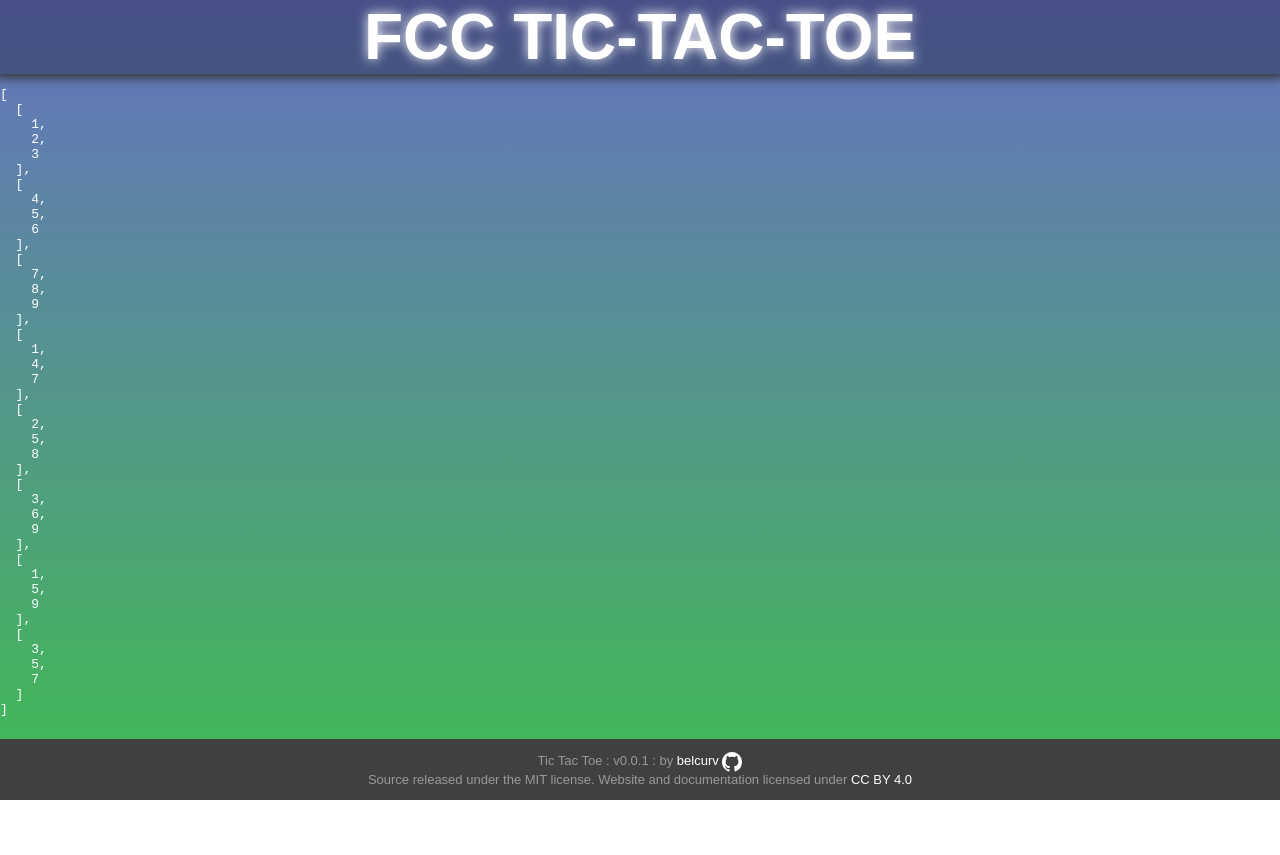
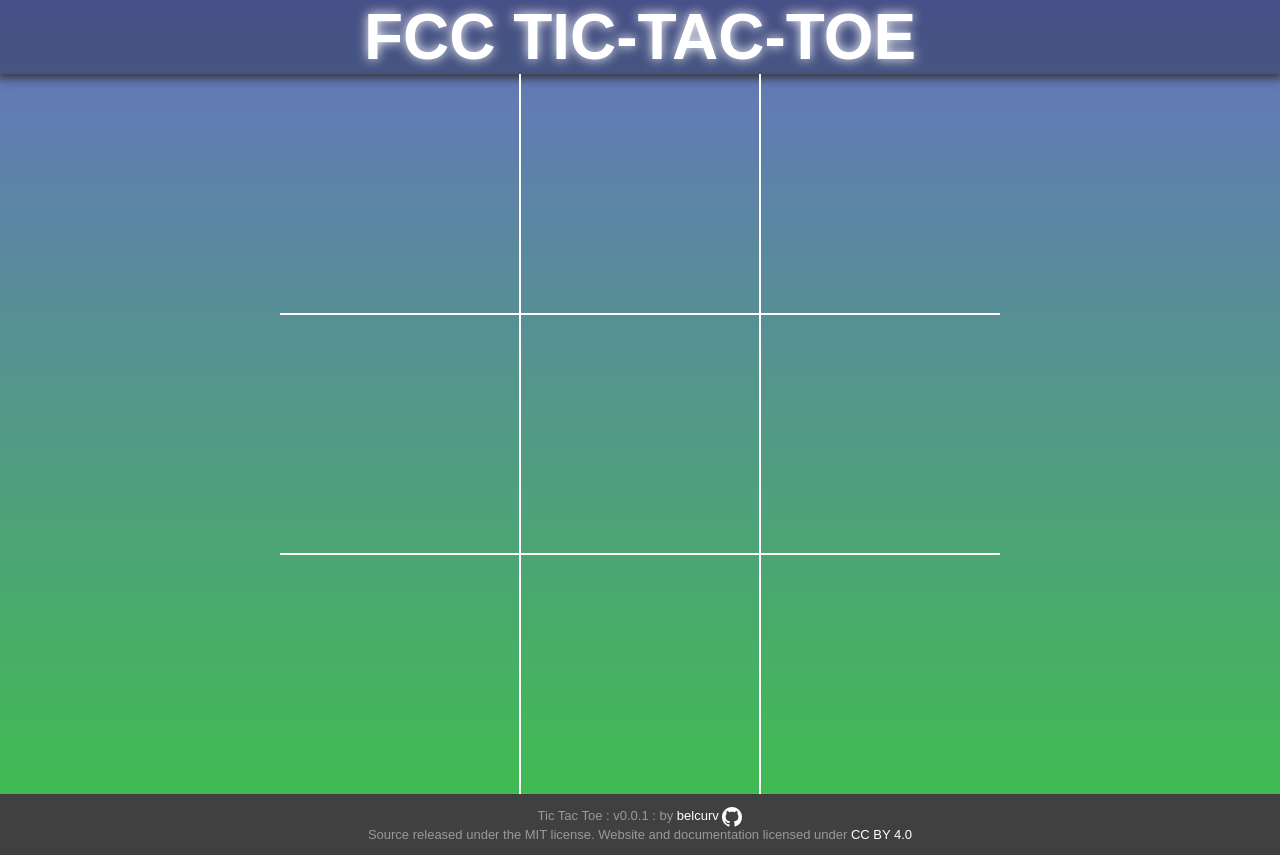
Before and after one commit to belcurv/fcc-tic-tac-toe, a plain HTML site: page index.html in a window 1280 px wide. Before the commit the page ends 800 px from the top, so only its background shows below. Drawn offline with nearby package versions, Linux system fonts and the light colour scheme.

Commit message:
Build board, Refactor JS to more modular style

```diff
--- a/css/style.css
+++ b/css/style.css
@@ -26,7 +26,7 @@ body {
     width: 100%;
     display: flex;
     flex-direction: column;
-    justify-content: space-between;
+
 }
 
 .title {
@@ -48,6 +48,87 @@ body {
 
 #game {
     flex: 1;
+    display: flex;
+    align-self: center;
+    flex-flow: column nowrap;
+    justify-content: center;
+    width: 720px;
+}
+
+#game .board {
+    display: flex;
+    height: 720px;
+    flex-flow: row wrap;
+}
+
+#game .square {
+    border: 1px solid #fff;
+    box-sizing: border-box;
+    flex: 1 0 30%;
+}
+
+#game .square#sq0 {
+    border-top: none;
+    border-left: none;
+}
+
+#game .square#sq1 {
+    border-top: none;
+}
+
+#game .square#sq2 {
+    border-top: none;
+    border-right: none;
+}
+
+#game .square#sq3 {
+    border-left: none;
+}
+
+#game .square#sq5 {
+    border-right: none;
+}
+
+#game .square#sq6 {
+    border-bottom: none;
+    border-left: none;
+}
+
+#game .square#sq7 {
+    border-bottom: none;
+}
+
+#game .square#sq8 {
+    border-bottom: none;
+    border-right: none;
+}
+
+/* ============================== responsive =============================== */
+
+@media all and (max-width: 720px) {
+
+    #game {
+        width: 480px;
+    }
+
+    #game .board {
+        height: 480px;
+    }
+}
+
+@media all and (max-width: 360px) {
+
+    .title {
+        font-size: 2em;
+    }
+
+    #game {
+        width: 320px;
+    }
+
+    #game .board {
+        height: 320px;
+    }
 }
 
 /* ================================= footer ================================ */
--- a/index.html
+++ b/index.html
@@ -22,6 +22,7 @@
 
     <!-- javascript -->
     <script src="https://cdnjs.cloudflare.com/ajax/libs/jquery/3.1.1/jquery.min.js"></script>
+    <script src="js/game.js"></script>
     <script src="js/footer.js"></script>
     <script src="js/app.js"></script>
 
--- a/js/app.js
+++ b/js/app.js
@@ -1,52 +1,9 @@
 /* jshint esversion:6 */
-/* globals jQuery */
+/* globals $, Game, BelcurvFooter, document */
 
-(function ($) {
+$(document).ready(function () {
 
-    'use strict';
+    Game.init();
+    BelcurvFooter.init();
 
-    var DOM = {},
-        victories = [
-            [1, 2, 3],
-            [4, 5, 6],
-            [7, 8, 9],
-            [1, 4, 7],
-            [2, 5, 8],
-            [3, 6, 9],
-            [1, 5, 9],
-            [3, 5, 7]
-        ];
-
-
-    /* ========================== private methods ========================== */
-
-    // cache DOM elements
-    function cacheDom() {
-        DOM.$game = $('#game');
-    }
-
-    // bind events
-    function bindEvents() {
-
-    }
-
-    // main renderer
-    function render() {
-        DOM.$game
-            .append(`<pre>${JSON.stringify(victories, null, 2)}</pre>`);
-    }
-
-
-
-    /* ========================== public methods =========================== */
-
-    // autoexec on page load
-    (function init () {
-
-        cacheDom();
-        bindEvents();
-        render();
-
-    }());
-
-}(jQuery));
+});
--- a/js/footer.js
+++ b/js/footer.js
@@ -2,11 +2,11 @@
 /* jshint esversion:6 */
 /* globals jQuery */
 
-(function ($) {
+var BelcurvFooter = (function ($) {
 
     'use strict';
 
-    var $footer  = $('footer'),
+    var DOM      = {},
         desc     = 'Tic Tac Toe',
         version  = '0.0.1',
         link     = 'https://github.com/belcurv/fcc-tic-tac-toe',
@@ -22,6 +22,33 @@
 
             <p class="footer-credit">Source released under the MIT license. Website and documentation licensed under <a href="https://creativecommons.org/licenses/by/4.0/" target="_blank">CC BY 4.0</a></p>`;
 
-    $footer.html(template);
+
+    /* ========================== private methods ========================== */
+
+    // cache DOM elements
+    function cacheDom() {
+        DOM.$footer = $('footer');
+    }
+
+
+    // main renderer
+    function render() {
+        DOM.$footer.html(template);
+    }
+
+
+    /* ========================== public methods =========================== */
+
+    // main init function
+    function init() {
+        cacheDom();
+        render();
+    }
+
+
+    /*  export public methods  */
+    return {
+        init: init
+    };
 
 }(jQuery));
--- /dev/null
+++ b/js/game.js
@@ -0,0 +1,81 @@
+/* jshint esversion:6 */
+/* globals jQuery, document */
+
+var Game = (function ($) {
+
+    'use strict';
+
+    var DOM = {},
+        victories = [
+            [1, 2, 3],
+            [4, 5, 6],
+            [7, 8, 9],
+            [1, 4, 7],
+            [2, 5, 8],
+            [3, 6, 9],
+            [1, 5, 9],
+            [3, 5, 7]
+        ];
+
+
+    /* ========================== private methods ========================== */
+
+    // cache DOM elements
+    function cacheDom() {
+        DOM.$game  = $('#game');
+    }
+
+    // bind events
+    function bindEvents() {
+
+    }
+
+
+    // build game board
+    function makeBoard() {
+
+        var i,
+            $board = $(document.createElement('div')),
+            $square = $(document.createElement('div'));
+
+        $square.addClass('square');
+        $board.addClass('board');
+
+        // build board from squares
+        for (i = 0; i < 9; i += 1) {
+            $square.clone()
+                .attr('id', 'sq' + i)
+                .appendTo($board);
+        }
+
+        return $board;
+
+    }
+
+
+    // main renderer
+    function render() {
+        DOM.$game
+            .append(makeBoard);
+    }
+
+
+    /* ========================== public methods =========================== */
+
+    // autoexec on page load
+    function init () {
+
+        cacheDom();
+        bindEvents();
+        render();
+
+    }
+
+
+    /* ====================== export  public methods ======================= */
+
+    return {
+        init: init
+    };
+
+}(jQuery));
```
